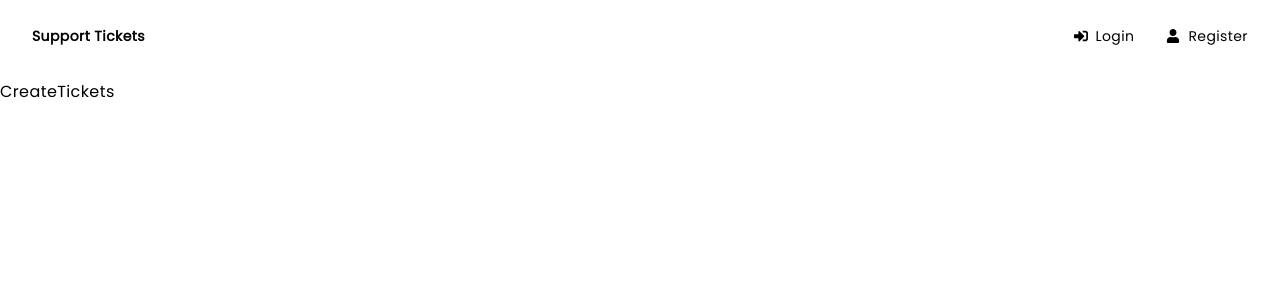
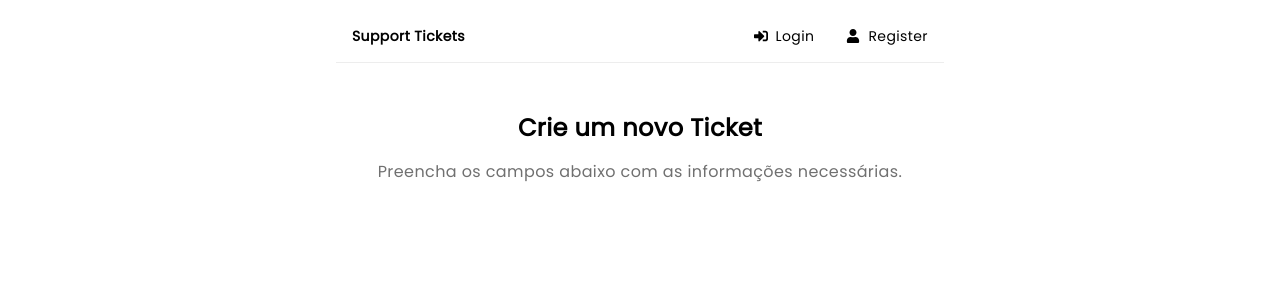
Before and after one commit to Rafa6tz/Support-Tickets, a React (Vite) app in the folder frontend/: page /new-ticket in a window 1280 px wide. Shown: the top 300 px of the page. Built offline with nearby package versions, Linux system fonts and the light colour scheme.

Commit message:
start the ticket page configuration

```diff
--- a/frontend/src/components/Nav.jsx
+++ b/frontend/src/components/Nav.jsx
@@ -15,7 +15,8 @@ export default function Nav() {
   }
 
   return (
-    <nav className='flex items-center p-4 md:px-8 h-18 justify-between text-sm fixed w-full'>
+    <nav className='flex items-center md:px-8 h-18 justify-center text-sm fixed w-full'>
+        <div className='flex md:w-4/8 w-19/20 justify-between items-center border-b-1 border-accent p-4'>
         <div>
             <Link to='/' className='font-semibold'>Support Tickets</Link>
         </div>
@@ -29,6 +30,7 @@ export default function Nav() {
         <li><Link to='register' className='flex justify-center items-center gap-1 md:gap-2'><FaUser/>Register</Link></li>
         </>)}
             </ul>
+          </div>
     </nav>
   )
 }
--- a/frontend/src/pages/CreateTickets.jsx
+++ b/frontend/src/pages/CreateTickets.jsx
@@ -2,6 +2,11 @@
 
 export const CreateTickets = () => {
   return (
-    <div>CreateTickets</div>
+    <section className="flex flex-col items-center justify-center gap-4 lg:gap-16 w-full text-wrap text-center p-8">
+        <div className="flex flex-col justify-center items-center gap-4">
+          <h2 className="text-xl md:text-2xl font-bold">Crie um novo Ticket</h2>
+          <p className="text-sidebar-foreground">Preencha os campos abaixo com as informações necessárias.</p>
+          </div>
+    </section>
   )
 }
--- a/frontend/src/pages/Home.jsx
+++ b/frontend/src/pages/Home.jsx
@@ -8,10 +8,10 @@ export default function Home() {
     <>
         <section className="flex flex-col items-center justify-center gap-4 lg:gap-16 w-full text-wrap text-center p-8">
           <div className="flex flex-col justify-center items-center gap-4">
-          <h2 className="font-semibold text-xl">O que precisa de ajuda?</h2>
-          <p>Selecione uma das opções abaixo para continuar.</p>
+          <h2 className="font-semibold text-xl md:text-2xl">O que precisa de ajuda?</h2>
+          <p className="text-sidebar-foreground">Selecione uma das opções abaixo para continuar.</p>
           </div>
-          <div className="flex flex-col gap-6 w-2/5">
+          <div className="flex flex-col gap-6 w-4/5 md:w-2/5">
           <Button asChild className="bg-background hover:bg-accent shadow-sm">
           <Link to='/new-ticket'><FaQuestionCircle/>Crie um Novo Ticket</Link>
           </Button>
```
